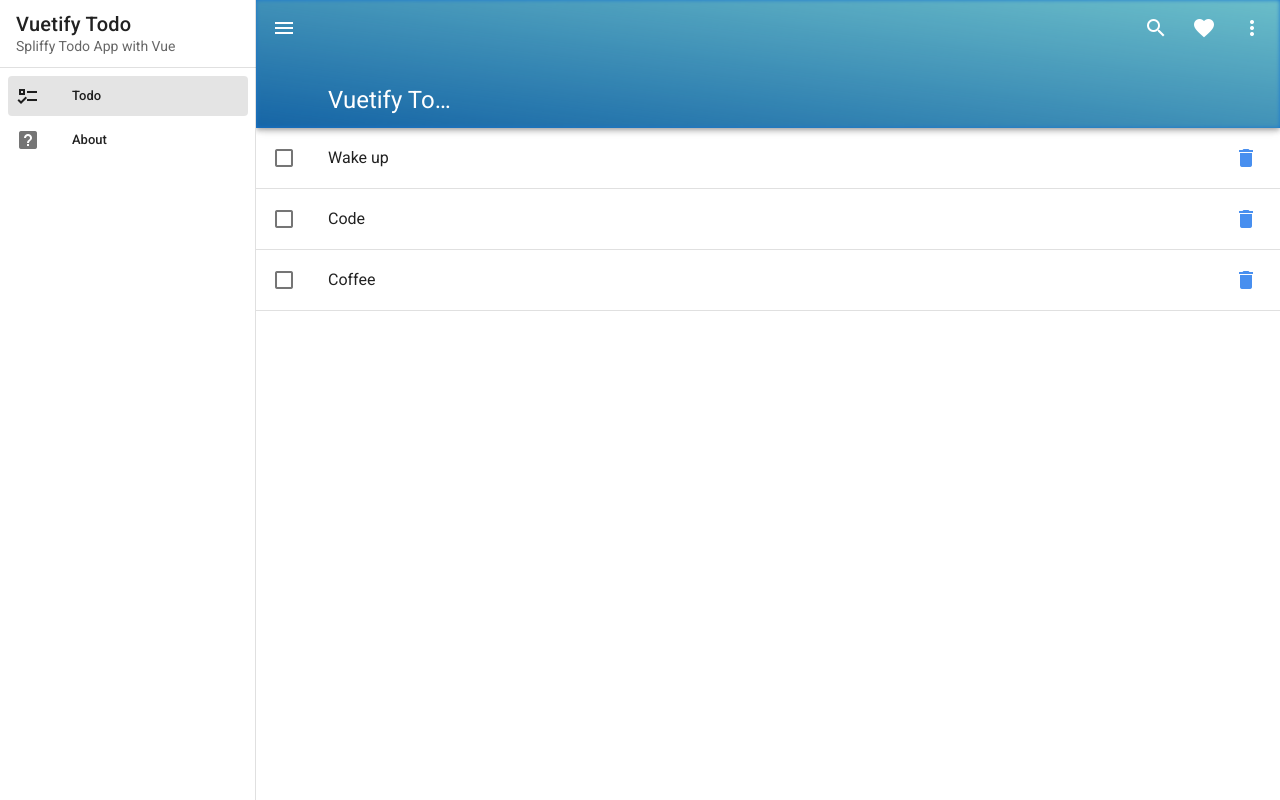
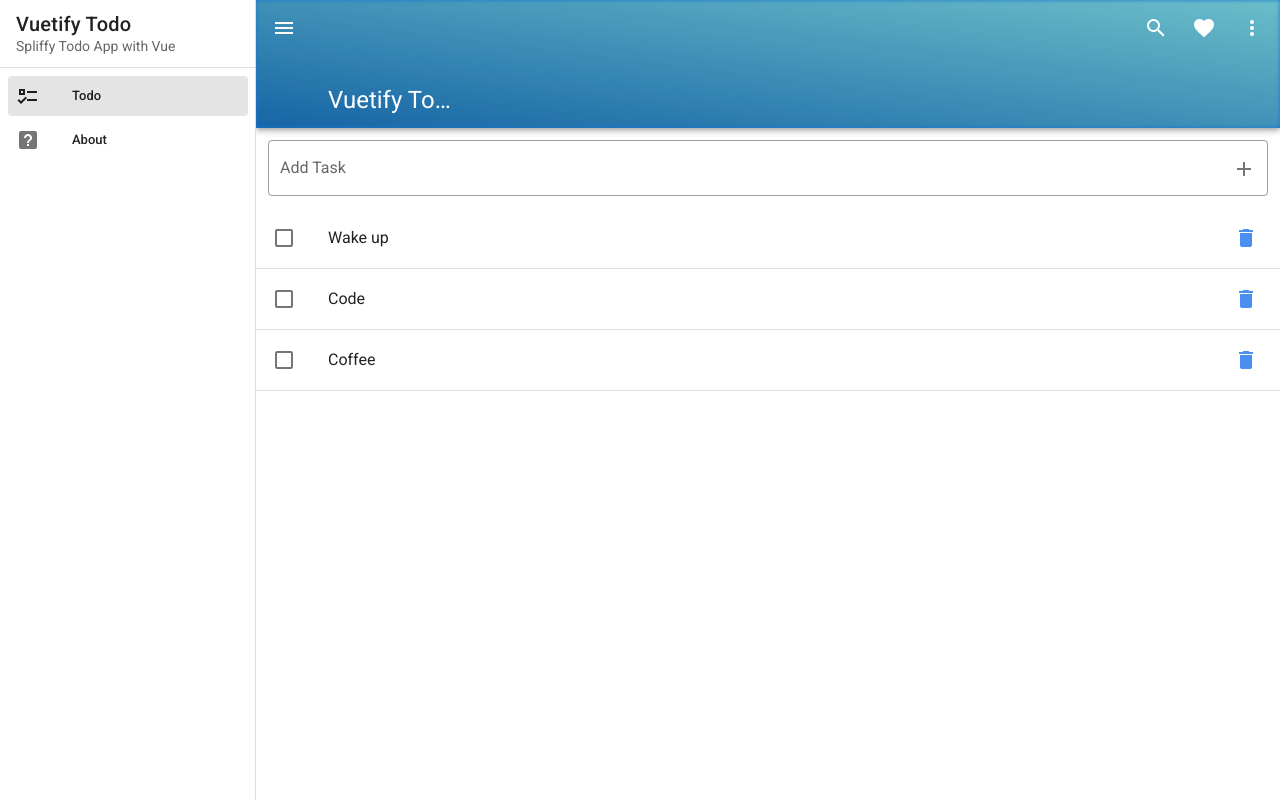
Before and after one commit to kpacheco84/vue-todo, a Vue app: page /#/ in a window 1280 px wide. Built offline with nearby package versions, Linux system fonts and the light colour scheme.

Commit message:
add task functionality
add task functionality implemented

```diff
--- a/src/views/Todo.vue
+++ b/src/views/Todo.vue
@@ -1,5 +1,16 @@
 <template>
-<div >
+<div class="home">
+   <v-text-field
+   v-model="newTaskTitle"
+   class="pa-3"
+            outlined
+            label="Add Task"
+            append-icon="mdi-plus"
+            hide-details
+            clearable
+            @click:append="addTask"
+            @keyup.enter="addTask"
+          ></v-text-field>
 <v-list
       subheader
     class="pt-0"
@@ -49,6 +60,7 @@ v-for="task in tasks"
     name: 'Todo',
     data(){
       return{
+        newTaskTitle:"",
         tasks:[
           {id:1,title:"Wake up", done: false},
            {id:2,title:"Code", done: false},
@@ -57,6 +69,19 @@ v-for="task in tasks"
       }
     },
     methods:{
+      addTask(){
+          console.log("add task")
+
+          let newTask ={
+            id:Date.now(),
+            title: this.newTaskTitle,
+            done:false
+          }
+
+
+          this.tasks.push(newTask),
+          this.newTaskTitle = ''
+      },
       doneTask(id){
         let task = this.tasks.filter(task=> task.id === id)[0]
         task.done = !task.done
```
